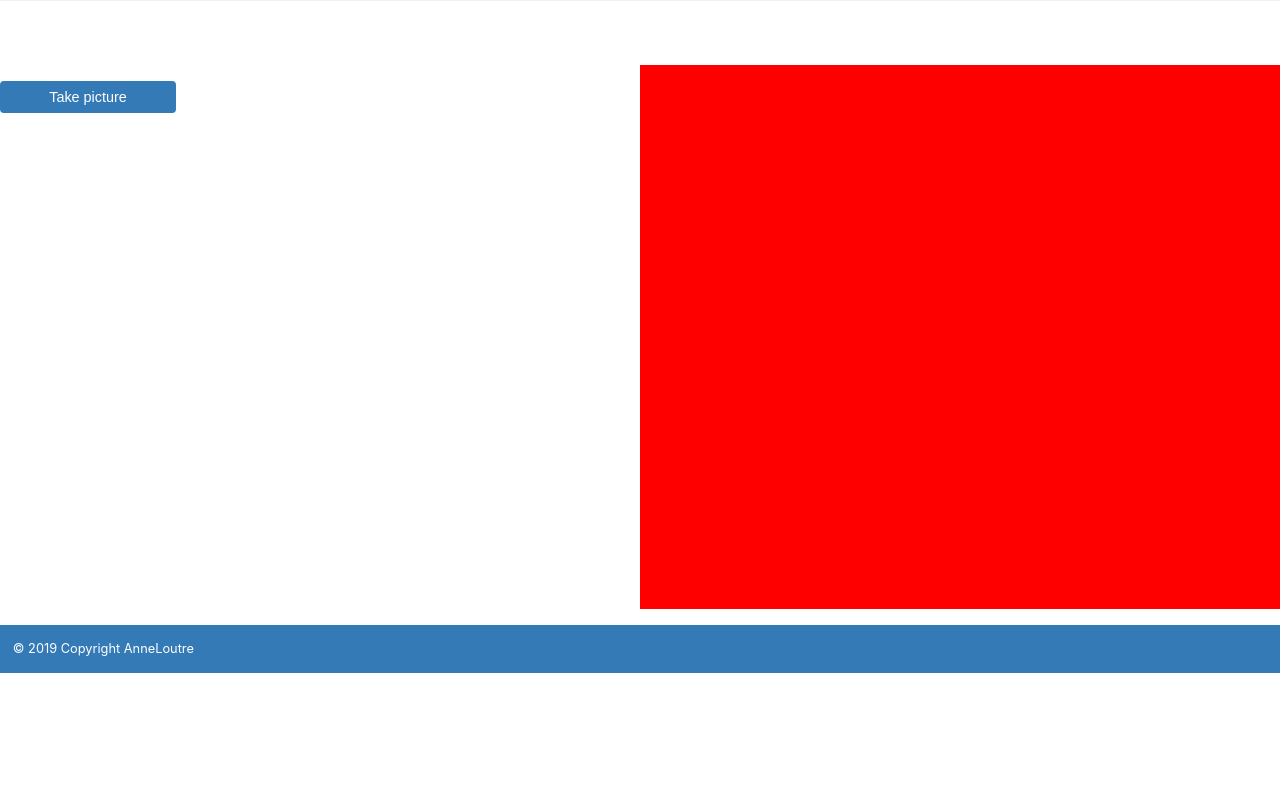
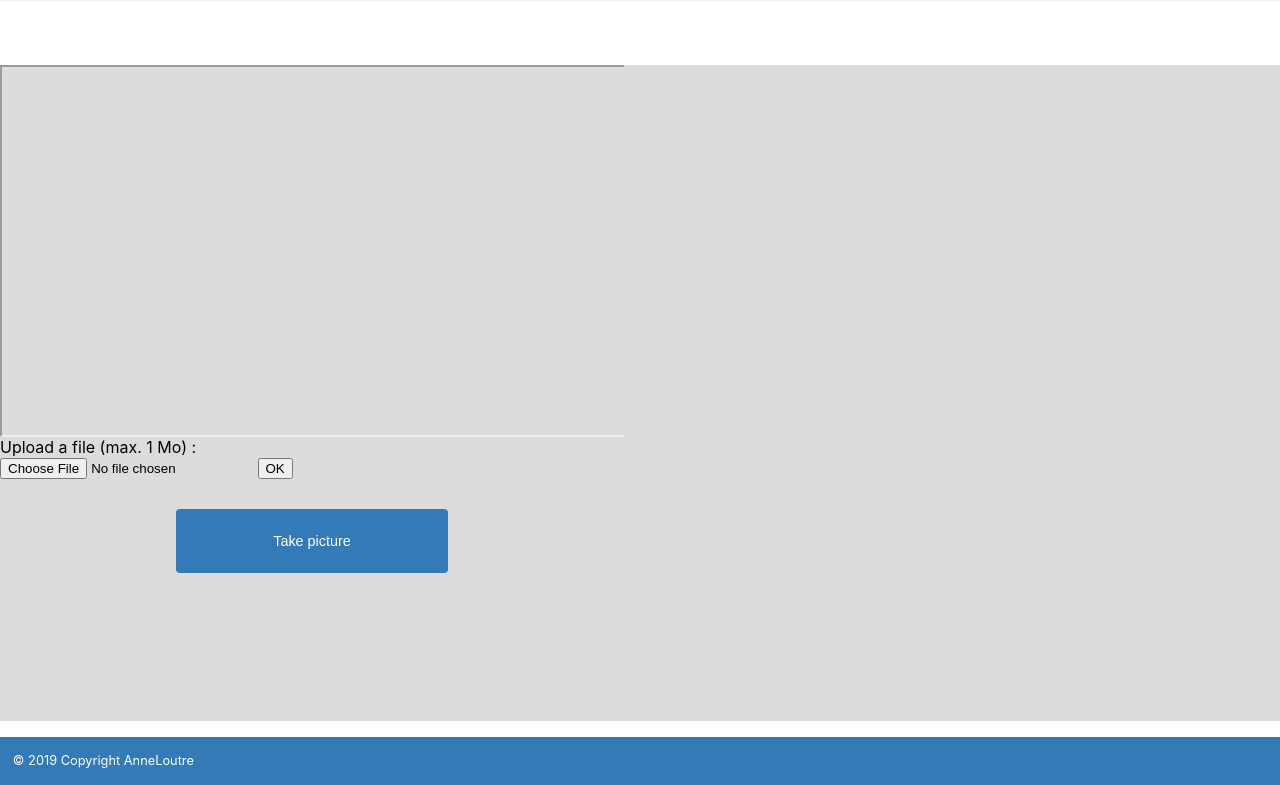
Before and after one commit to 42void/camagru_, a PHP site: page /home.php in a window 1280 px wide. Shown: the part 497-1282 px from the top of the page. Before the commit the page ends 1170 px from the top, so only its background shows below. Run offline with PHP 8.4, Linux system fonts and the light colour scheme; the visitor is signed in with stand-in values (Sample User, id 1).

Commit message:
refacto upload

```diff
--- a/home.css
+++ b/home.css
@@ -74,11 +74,9 @@ video{
 } */
 
 
-/* #mes{
-  font-family: sans-serif;
-  color: #5cc723;
-  font-weight: bold;
-} */
+#mes{
+  margin:1rem
+}
 
 .vignettas{
   max-width:60%;
@@ -91,16 +89,15 @@ video{
 }
 
 .cameraBtn{
-  margin-left:0;
+  margin:30px auto;
+  min-height: 4rem;
+  width: 17rem;
+
 }
-
-/* canvas.canvas{
-  margin-left: 2.5em;
-  margin-bottom: 2em;
-} */
 
 .mainPlusSide{
   display:flex;
+  background-color: gainsboro;
 }
 @media screen and (max-width: 800px) {
   .mainPlusSide {
@@ -117,11 +114,11 @@ video{
 }
 #sidebar{
   flex:1;
-  background-color: red;
+  background-color: gainsboro;
   overflow: scroll;
-  height: 34rem;
   text-align: center;
-
+  padding: 1rem;
+  height: 39rem;
 }
 
 footer {
@@ -131,7 +128,41 @@ footer {
   color:white;
   font-size: 0.8em;
 }
+
+#ImageKeying{
+  /* z-index: 1; */
+  top:1%;
+  left:1%;
+  position: absolute;
+  /* width:45%; */
+  height:55%;
+}
+
+#divPos{
+  position: relative;
+}
+
+#videoElement{
+  z-index: 0;
+  width:100%;
+}
+.iframe_upload{
+  /* display: flex; */
+  width:100%;
+  height: 23rem;
+  /* height: 290px; */
+  display: flex;
+  align-content: center;
+  justify-content: center;
+}
+
 /*
+canvas.canvas{
+  margin-left: 2.5em;
+  margin-bottom: 2em;
+} */
+
+
 .noPictureYet{
   font-family:sans-serif;
   color:#337ab7;
@@ -158,17 +189,9 @@ footer {
   width: 27px;
 }
 
-iframe{
-  display: flex;
-  width:300px;
-  height: 290px;
-}
 
-#home{
-  display: flex;
-  align-content: center;
-  justify-content: center;
-}
+
+
 
 .delete{
   background-color: #d9534f;
@@ -183,7 +206,7 @@ iframe{
   height: 1.4em;
 }
 
-#upload_part{
+ #upload_part{
     visibility: hidden;
     height: 0px;
 }
@@ -274,29 +297,13 @@ iframe{
 
 .number_likes{
   margin: .8em;
-} */
-
-#ImageKeying{
-  /* z-index: 1; */
-  top:1%;
-  left:1%;
-  position: absolute;
-  /* width:45%; */
-  height:55%;
 }
 
-#divPos{
-  position: relative;
-}
 
-#videoElement{
-  z-index: 0;
-  width:100%;
-}
 
-/* .close{
+.close{
   display:none;
 }
 .accountActivatedText{
   text-align: center
-} */
+}
--- a/home.php
+++ b/home.php
@@ -3,7 +3,7 @@
 require_once 'class.user.php';
 $user_home = new USER();
 
-  if(!$user_home->is_logged_in()){
+if (!$user_home->is_logged_in()) {
   $user_home->redirect('index.php');
 }
 
@@ -28,10 +28,10 @@
   </header>
 
   <!-- CATS -->
-          <form name="myForm" class='catRow' method="post" >
+  <form name="myForm" class='catRow' method="post">
     <label>
       <input type="radio" name="radio" id="cat1" value="cat1">
-              <img src="./stackable_pics/cat1.png" class="vignettas" >
+      <img src="./stackable_pics/cat1.png" class="vignettas">
     </label>
     <label>
       <input type="radio" name="radio" id="cat2" value="cat2" />
@@ -66,19 +66,19 @@
         </div>
 
         <!-- UPLOAD -->
-                    <!-- <div id="upload_part">
+        <div id="upload_part">
 
           <div id="iframeContainer">
-                        <iframe name="fouloulou" id="home" ></iframe>
-                      </div>
-
+            <iframe name="fouloulou" class="iframe_upload" id="home"></iframe>
             <form enctype="multipart/form-data" action="upload.php" method="post" target="fouloulou">
               <input type="hidden" name="MAX_FILE_SIZE" value="1048576" />
               <label for="userfile">Upload a file (max. 1 Mo) :</label><br />
               <input name="userfile" id="userfile" type="file" />
               <input type="submit" value="OK" />
             </form>
-                    </div> -->
+          </div>
+
+        </div>
 
       </div>
       <button id="b" class="btn cameraBtn" type="button">Take picture</button>
@@ -100,30 +100,27 @@
     var rad = document.myForm.radio;
     var prev = null;
 
-        for(var i = 0; i < rad.length; i++) {
+    for (var i = 0; i < rad.length; i++) {
       rad[i].onclick = function() {
         // (prev)? console.log(prev.value):null;
-                if(this !== prev) {
+        if (this !== prev) {
           prev = this;
         }
-                if(this.value == "cat1"){
-                  document.getElementById('b').disabled=false;
+        if (this.value == "cat1") {
+          document.getElementById('b').disabled = false;
           document.getElementById("ImageKeying").src = "./stackable_pics/cat1.png"
           document.getElementById("ImageKeying").style.visibility = "visible";
-                }
-                else if(this.value == "cat2"){
-                  document.getElementById('b').disabled=false;
+        } else if (this.value == "cat2") {
+          document.getElementById('b').disabled = false;
           document.getElementById("ImageKeying").src = "./stackable_pics/cat2.png"
           document.getElementById("ImageKeying").style.visibility = "visible";
-                }
-                else if(this.value == "cat3"){
-                  document.getElementById('b').disabled=false;
+        } else if (this.value == "cat3") {
+          document.getElementById('b').disabled = false;
           document.getElementById("ImageKeying").src = "./stackable_pics/cat3.png"
           document.getElementById("ImageKeying").style.visibility = "visible";
 
-                }
-                else if(this.value == "cat4"){
-                  document.getElementById('b').disabled=false;
+        } else if (this.value == "cat4") {
+          document.getElementById('b').disabled = false;
           document.getElementById("ImageKeying").src = "./stackable_pics/cat4.png"
           document.getElementById("ImageKeying").style.visibility = "visible";
 
@@ -134,18 +131,21 @@
     var video = document.querySelector("#videoElement");
     var button = document.getElementById("b");
 
-        navigator.getUserMedia = navigator.getUserMedia || navigator.webkitGetUserMedia
-        || navigator.mozGetUserMedia || navigator.msGetUserMedia || navigator.oGetUserMedia;
+    navigator.getUserMedia = navigator.getUserMedia || navigator.webkitGetUserMedia ||
+      navigator.mozGetUserMedia || navigator.msGetUserMedia || navigator.oGetUserMedia;
 
     if (navigator.getUserMedia) {
-          navigator.getUserMedia({video: true}, handleVideo, videoError);
+      navigator.getUserMedia({
+        video: true
+      }, handleVideo, videoError);
     }
 
     function handleVideo(stream) {
-
+      // console.log('handleVideo')
+      document.getElementById("upload_part").remove()
       var cat;
       // video.src = window.URL.createObjectURL(stream);
-          video.srcObject=stream;
+      video.srcObject = stream;
 
       button.onclick = () => {
         var canvas = document.createElement('canvas');
@@ -154,34 +154,35 @@
         canvas.width = 640
         canvas.getContext("2d").drawImage(video, 0, 0, 640, 480, 0, 0, 640, 480);
         var img = canvas.toDataURL("image/png");
-
-            if(document.getElementById('cat1').checked){
+        var mes = '';
+        if (document.getElementById('cat1').checked) {
           cat = "cat1";
-            }
-            else if(document.getElementById('cat2').checked){
+          document.getElementById("mes").innerHTML = '';
+        } else if (document.getElementById('cat2').checked) {
           cat = "cat2";
-            }
-            else if(document.getElementById('cat3').checked){
+          document.getElementById("mes").innerHTML = '';
+        } else if (document.getElementById('cat3').checked) {
           cat = "cat3";
-            }
-            else if(document.getElementById('cat4').checked){
+          document.getElementById("mes").innerHTML = '';
+        } else if (document.getElementById('cat4').checked) {
           cat = "cat4";
-            }
-            else{
-              var mes = "Please select a cat before taking a photo";
+          document.getElementById("mes").innerHTML = '';
+        } else {
+          mes = "Please select a cat before taking a photo";
           document.getElementById("mes").innerHTML = mes;
           return null;
         }
 
-            var creds = "image="+img+"&cat="+cat;
+        var creds = "image=" + img + "&cat=" + cat;
 
         var ajx = new XMLHttpRequest();
-            ajx.onreadystatechange = function () {
+        ajx.onreadystatechange = function() {
           if (ajx.readyState == 4 && ajx.status == 200) {
             var DOM_img = document.createElement("img");
             DOM_img.className = "lilImg";
             DOM_img.src = this.responseText;
-                    document.getElementById("sidebar").appendChild(DOM_img);
+            // document.getElementById("sidebar").appendChild(DOM_img);
+            document.getElementById("sidebar").insertBefore(DOM_img, document.getElementById("sidebar").firstChild)
           }
         };
         ajx.open("POST", "merge.php", true);
@@ -193,10 +194,10 @@
     function videoError(e) {
       tmp = 1;
 
-          document.getElementById('divPos').style.height=0;
+      document.getElementById('divPos').style.height = 0;
 
-          document.getElementById('upload_part').style.visibility="visible";
-          document.getElementById('upload_part').style.height='100%';
+      document.getElementById('upload_part').style.visibility = "visible";
+      document.getElementById('upload_part').style.height = '100%';
 
       var DOM_img = document.createElement("img");
       DOM_img.className = "lilImg";
@@ -208,32 +209,28 @@
       var cat;
       button.onclick = () => {
 
-             if(document.getElementById('cat1').checked){
+        if (document.getElementById('cat1').checked) {
           document.getElementById("mes").innerHTML = '';
           cat = "cat1";
-            }
-            else if(document.getElementById('cat2').checked){
+        } else if (document.getElementById('cat2').checked) {
           document.getElementById("mes").innerHTML = '';
           cat = "cat2";
-            }
-            else if(document.getElementById('cat3').checked){
+        } else if (document.getElementById('cat3').checked) {
           document.getElementById("mes").innerHTML = '';
           cat = "cat3";
-            }
-            else if(document.getElementById('cat4').checked){
+        } else if (document.getElementById('cat4').checked) {
           document.getElementById("mes").innerHTML = '';
           cat = "cat4";
-            }
-            else{
+        } else {
           var mes = "Please select a cat before taking a photo";
           document.getElementById("mes").innerHTML = mes;
           return null;
         }
 
-            var creds = "&cat="+cat;
+        var creds = "&cat=" + cat;
 
         var ajx = new XMLHttpRequest();
-            ajx.onreadystatechange = function () {
+        ajx.onreadystatechange = function() {
           if (ajx.readyState == 4 && ajx.status == 200) {
 
             var upload_img = document.createElement("img");
@@ -247,8 +244,6 @@
         ajx.send(creds);
       }
     }
-
-
   </script>
 </body>
 
--- a/merge2.php
+++ b/merge2.php
@@ -10,7 +10,7 @@ $reg_user = new USER();
 $cat = $_POST['cat'];
 
 $src = imagecreatefrompng("./stackable_pics/$cat.png");
-$dest= imagecreatefrompng("./uploads/gerard.png");
+$dest= imagecreatefrompng("./upload/gerard.png");
 
 imagealphablending($src, false);
 imagesavealpha($src, true);
--- a/upload.php
+++ b/upload.php
@@ -2,14 +2,14 @@
 if((!empty($_FILES["userfile"])) && ($_FILES['userfile']['error'] == 0)) {
   if($_FILES["userfile"]["size"] < 1048576){
 
-    $uploaddir = './uploads/';
+    $uploaddir = './upload/';
     $filename = basename($_FILES['userfile']['name']);
     $ext = substr($filename, strrpos($filename, '.') + 1);
     if (($ext == "jpg") || ($ext == "png") || ($ext == "jpeg") && (($_FILES["userfile"]["type"] == "image/jpeg") || (($_FILES["userfile"]["type"] == "image/png")))){
 
       $uploadfile = $uploaddir . "gerard.png";
       imagepng(imagecreatefromstring(file_get_contents(($_FILES['userfile']['tmp_name']))), $uploadfile);
-      echo '<img  width="100%" height="auto" src='.$uploadfile.'/>';
+      echo "<img width='100%' height='auto' src='$uploadfile' />";
 
     }else{
       echo "Bad format";
```
Also changed, not shown: 2 other files. Lines whose indentation alone changed are shown as unchanged.
